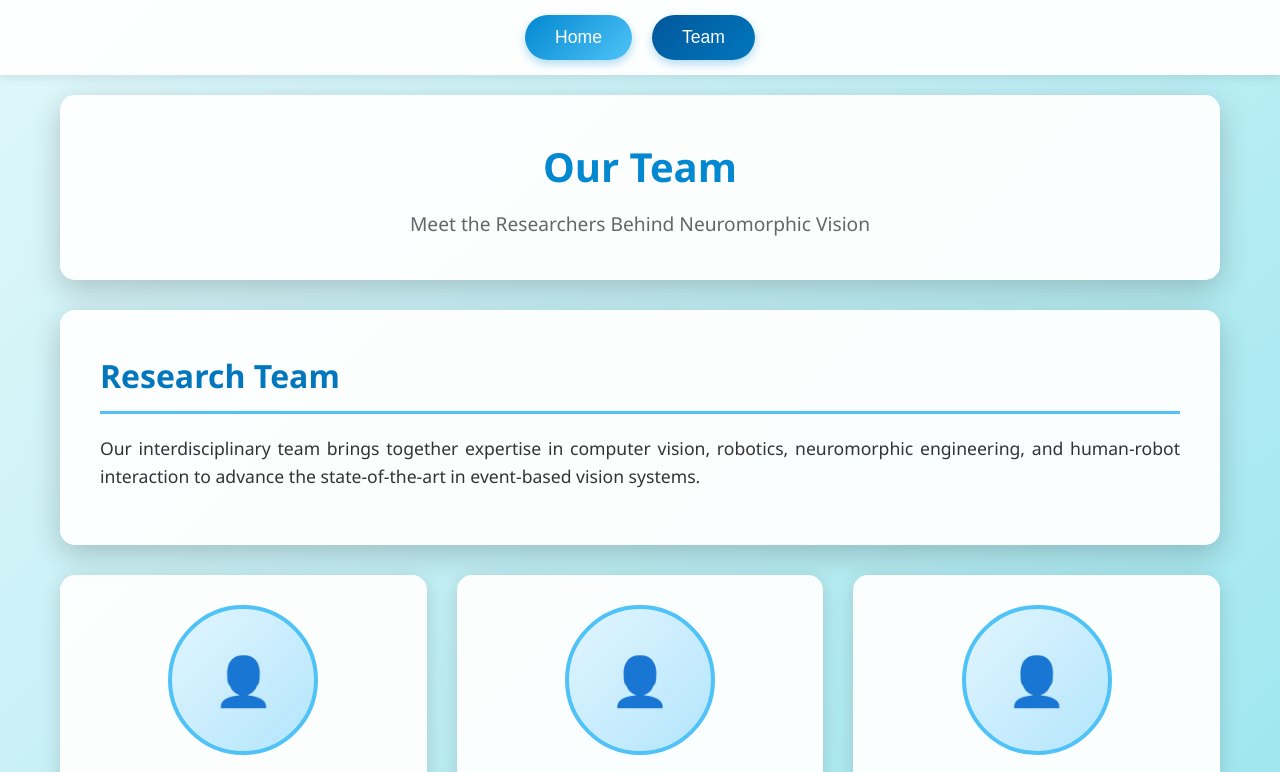
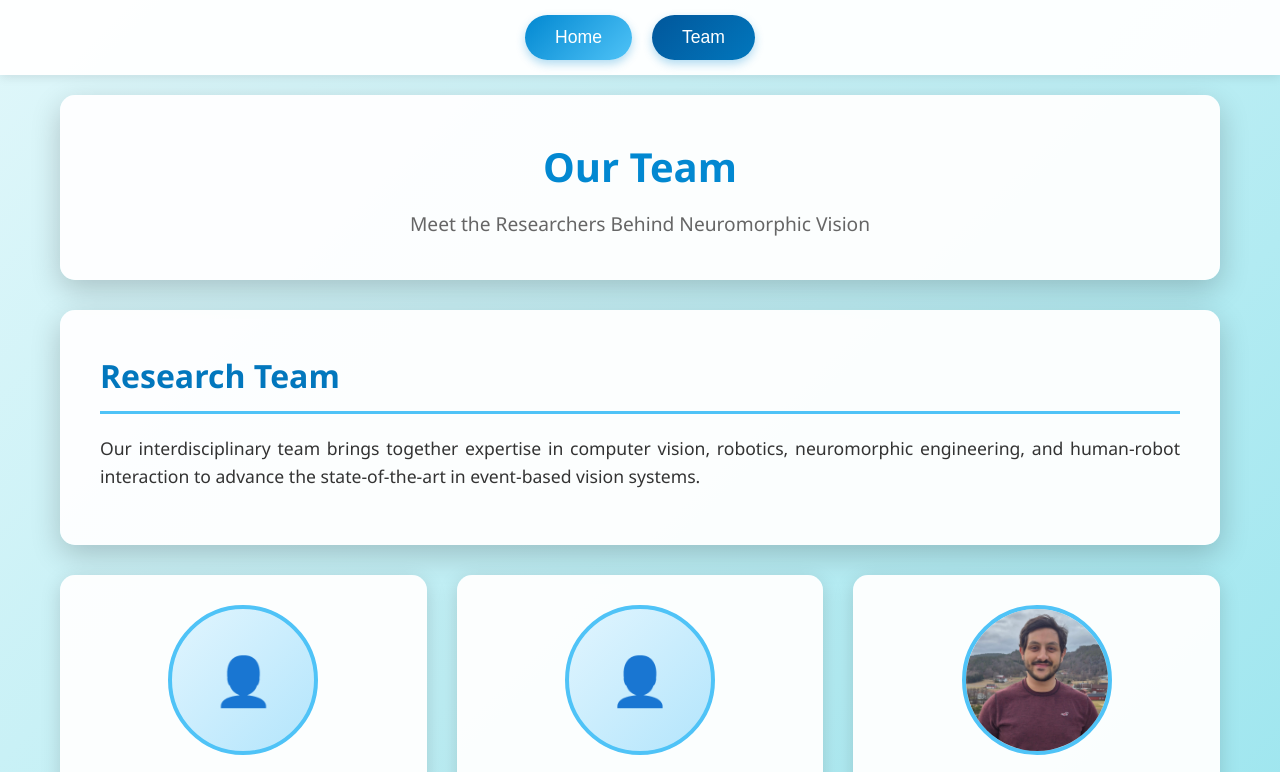
Before and after one commit to AIBCRG/AIBCRG.github.io, a plain HTML site: page index.html in a window 1280 px wide. Both pictures are taken after a click on the button "Team". Shown: the top 772 px of the page. Drawn offline with Linux system fonts and the light colour scheme.

Commit message:
Update index.html

```diff
--- a/index.html
+++ b/index.html
@@ -445,7 +445,7 @@
                 </div>
 
                 <div class="team-member">
-                    <div class="member-photo">👤</div>
+                    <img src="kumayl.jpg" alt="Name" class="member-photo">
                     <h3 class="member-name">Syed Kumayl Raza Moosavi</h3>
                     <p class="member-role">PhD Researcher</p>
                     <p class="member-bio">
```
